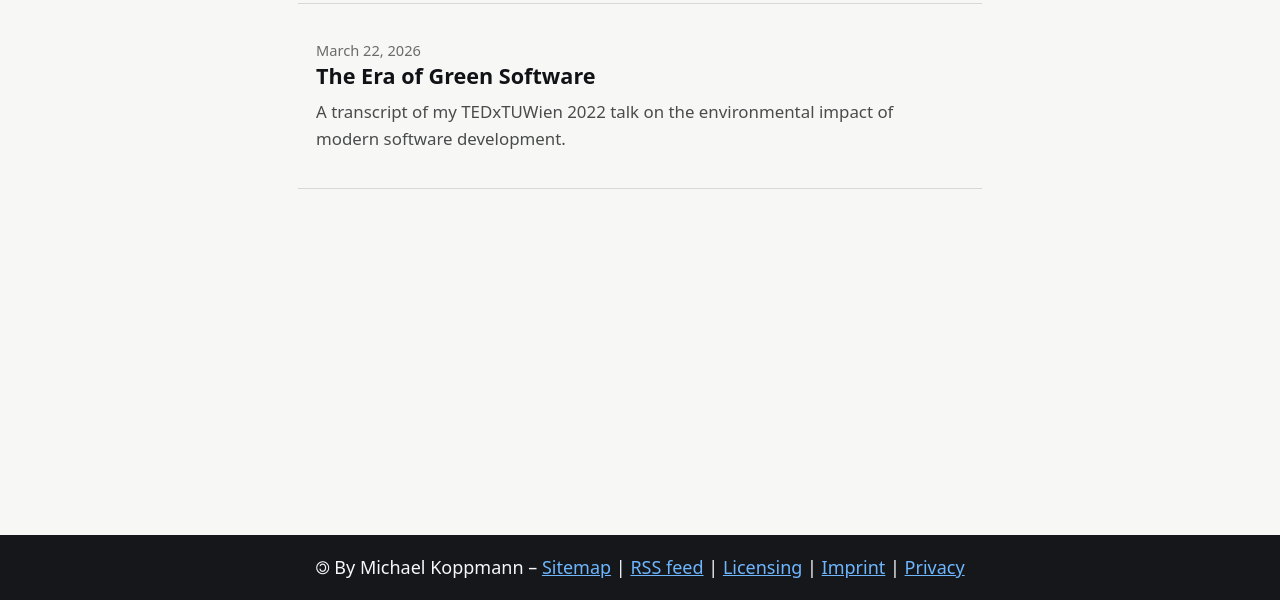
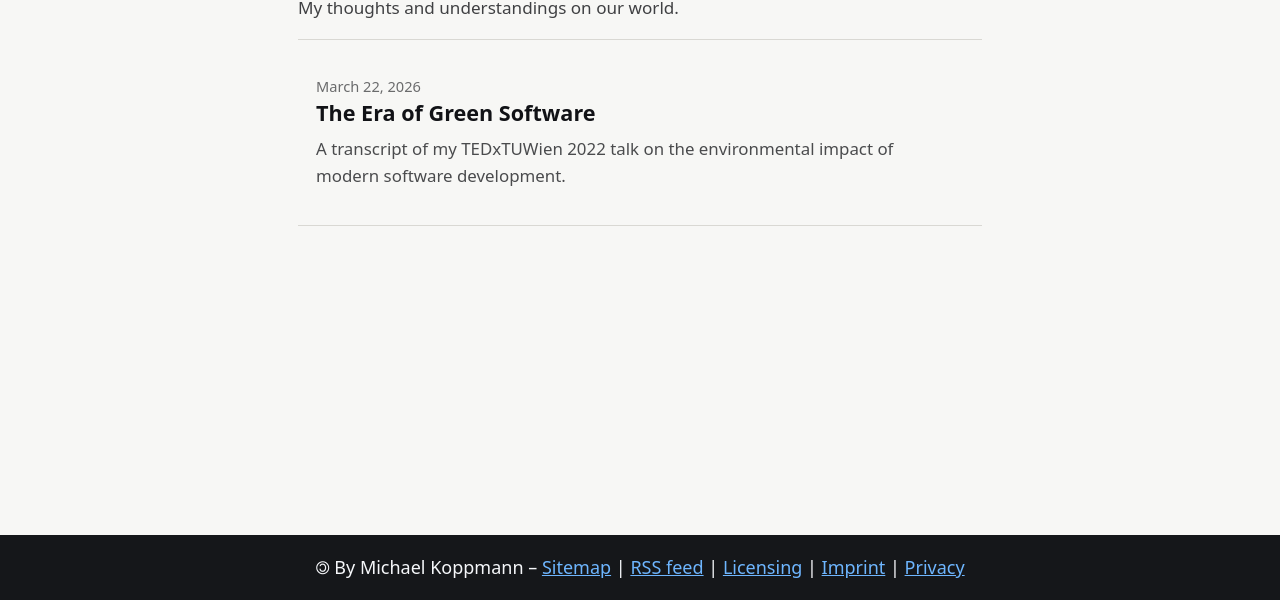
Before and after one commit to mkoppmann/website, an Astro site: page /blog in a window 1280 px wide. Shown: the part 200-800 px from the top of the page. Built offline with nearby package versions, Linux system fonts and the light colour scheme; Astro itself is replaced by a stand-in of ours.

Commit message:
Add subtitle to blog overview page

```diff
--- a/src/layouts/BaseLayout.astro
+++ b/src/layouts/BaseLayout.astro
@@ -138,6 +138,13 @@ const webSiteJsonLd = {
     padding-inline: var(--space-md);
   }
 
+  header > :where(p.subtitle) {
+    margin: calc(var(--space-md) * -0.5) 0 var(--space-md) 0;
+    padding-inline: var(--space-md);
+    font-size: 0.95em;
+    opacity: 0.85;
+  }
+
   main {
     grid-area: main;
     margin: 0 auto var(--layout-main-bottom-space);
@@ -169,5 +176,9 @@ const webSiteJsonLd = {
     header > :where(h1) {
       padding-inline: 0;
     }
+
+    header > :where(p.subtitle) {
+      padding-inline: 0;
+    }
   }
 </style>
--- a/src/pages/blog/[...page].astro
+++ b/src/pages/blog/[...page].astro
@@ -19,11 +19,12 @@ interface Props {
 
 const { page } = Astro.props;
 const canonicalURL = new URL(Astro.url.pathname, Astro.site).href;
+const blogDescription = "My thoughts and understandings on our world.";
 const collectionPageJsonLd = {
   "@context": "https://schema.org",
   "@type": "CollectionPage",
   name: "Blog",
-  description: "Articles, thoughts, and notes by Michael Koppmann.",
+  description: blogDescription,
   url: canonicalURL,
 };
 
@@ -37,15 +38,15 @@ function formatDate(date: Date): string {
 }
 ---
 
-<BaseLayout
-  title="Blog"
-  description="Articles, thoughts, and notes by Michael Koppmann."
->
+<BaseLayout title="Blog" description={blogDescription}>
   <Fragment slot="head">
     <JsonLd schema={collectionPageJsonLd} />
   </Fragment>
 
   <h1 slot="pageHeader">Blog</h1>
+  <p class="subtitle" slot="pageHeader">
+    {blogDescription}
+  </p>
 
   <main id="main-content" data-pagefind-body>
     {
```
